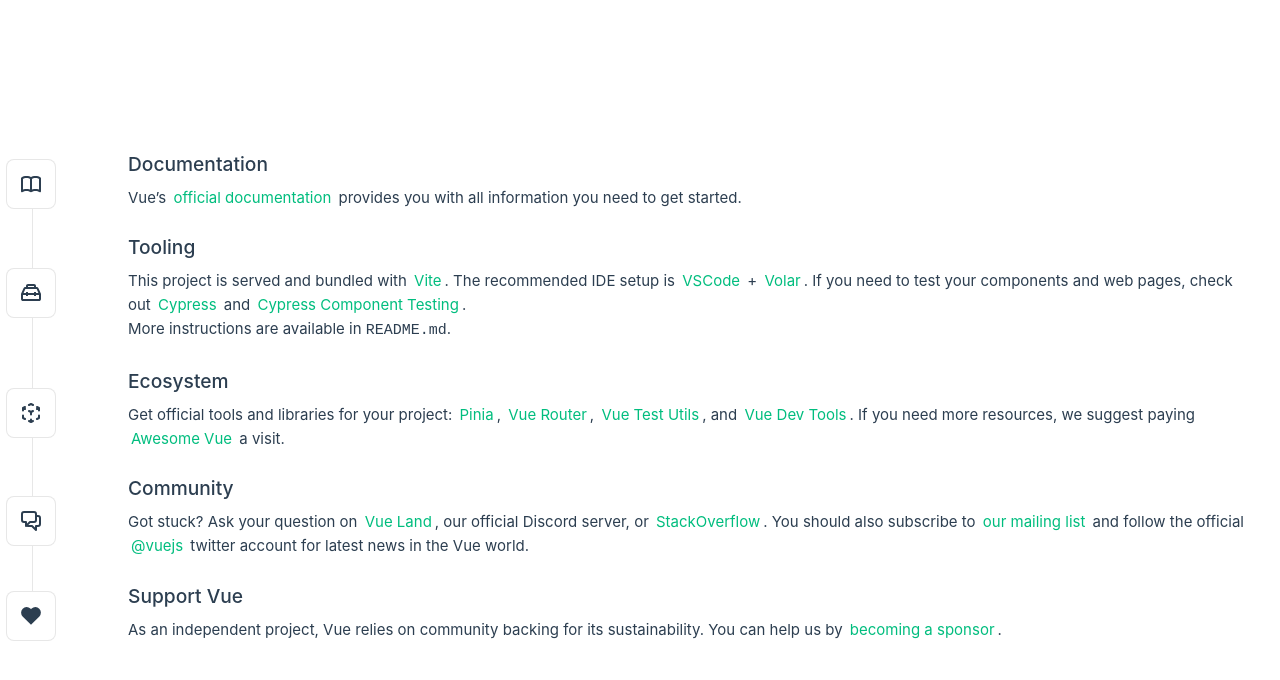
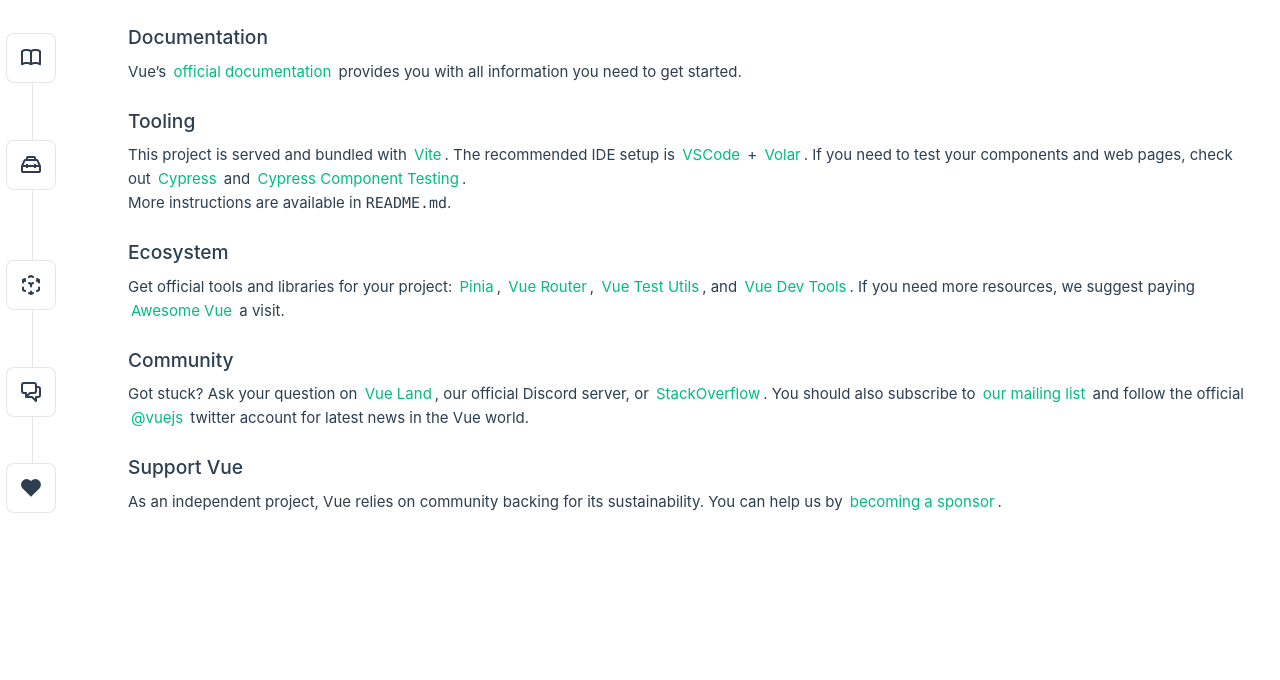
Before and after one commit to whatsoeverYY/dmp, a Vue app: page / in a window 1280 px wide. Shown: the top 680 px of the page. Built offline with nearby package versions, Linux system fonts and the light colour scheme; what @highlightjs/vue-plugin, @kangc/v-md-editor would draw is missing.

Commit message:
add ant-design-vue

```diff
--- a/package.json
+++ b/package.json
@@ -15,9 +15,10 @@
   "dependencies": {
     "@highlightjs/vue-plugin": "^2.1.0",
     "@kangc/v-md-editor": "^2.3.18",
+    "ant-design-vue": "4.x",
+    "highlight.js": "^11.9.0",
     "vue": "^3.4.21",
-    "vue-router": "^4.3.0",
-    "highlight.js": "^11.9.0"
+    "vue-router": "^4.3.0"
   },
   "devDependencies": {
     "@rushstack/eslint-patch": "^1.3.3",
--- a/src/assets/main.css
+++ b/src/assets/main.css
@@ -2,7 +2,7 @@
 
 #app {
   margin: 0 auto;
-  padding: 2rem;
+  padding: 1rem 2rem;
   font-weight: normal;
 }
 
@@ -19,14 +19,3 @@ a,
     background-color: hsla(160, 100%, 37%, 0.2);
   }
 }
-
-@media (min-width: 1024px) {
-  body {
-    display: flex;
-    place-items: center;
-  }
-
-  #app {
-    padding: 1rem 2rem;
-  }
-}
--- a/src/main.ts
+++ b/src/main.ts
@@ -2,6 +2,8 @@ import './assets/main.css';
 import { createApp } from 'vue';
 import App from './App.vue';
 import router from './router';
+
+import 'ant-design-vue/dist/reset.css';
 
 import VMdPreview from '@kangc/v-md-editor/lib/preview';
 import '@kangc/v-md-editor/lib/style/preview.css';
```
Also changed, not shown: 1 other file (tests, documents, lock files or other folders).
